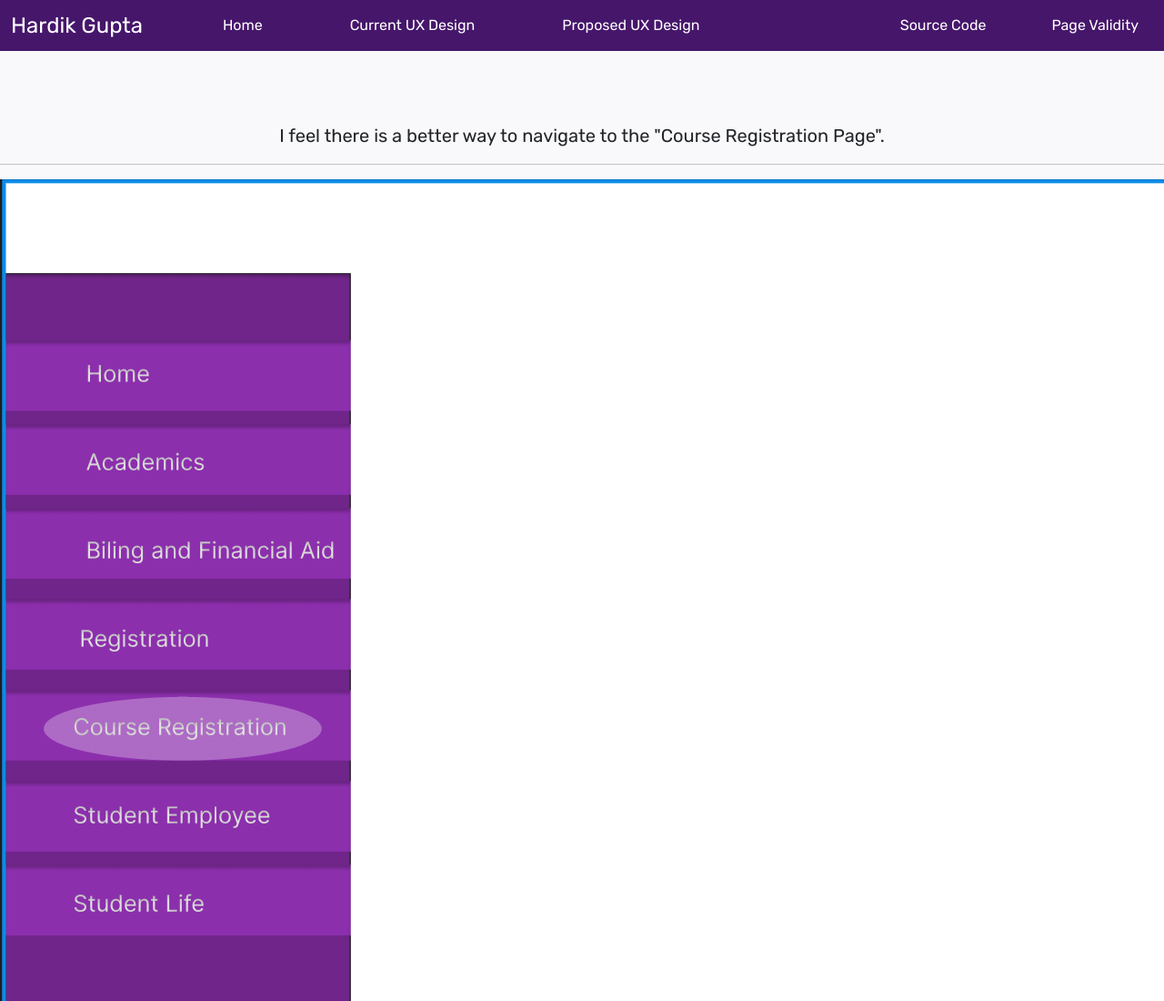
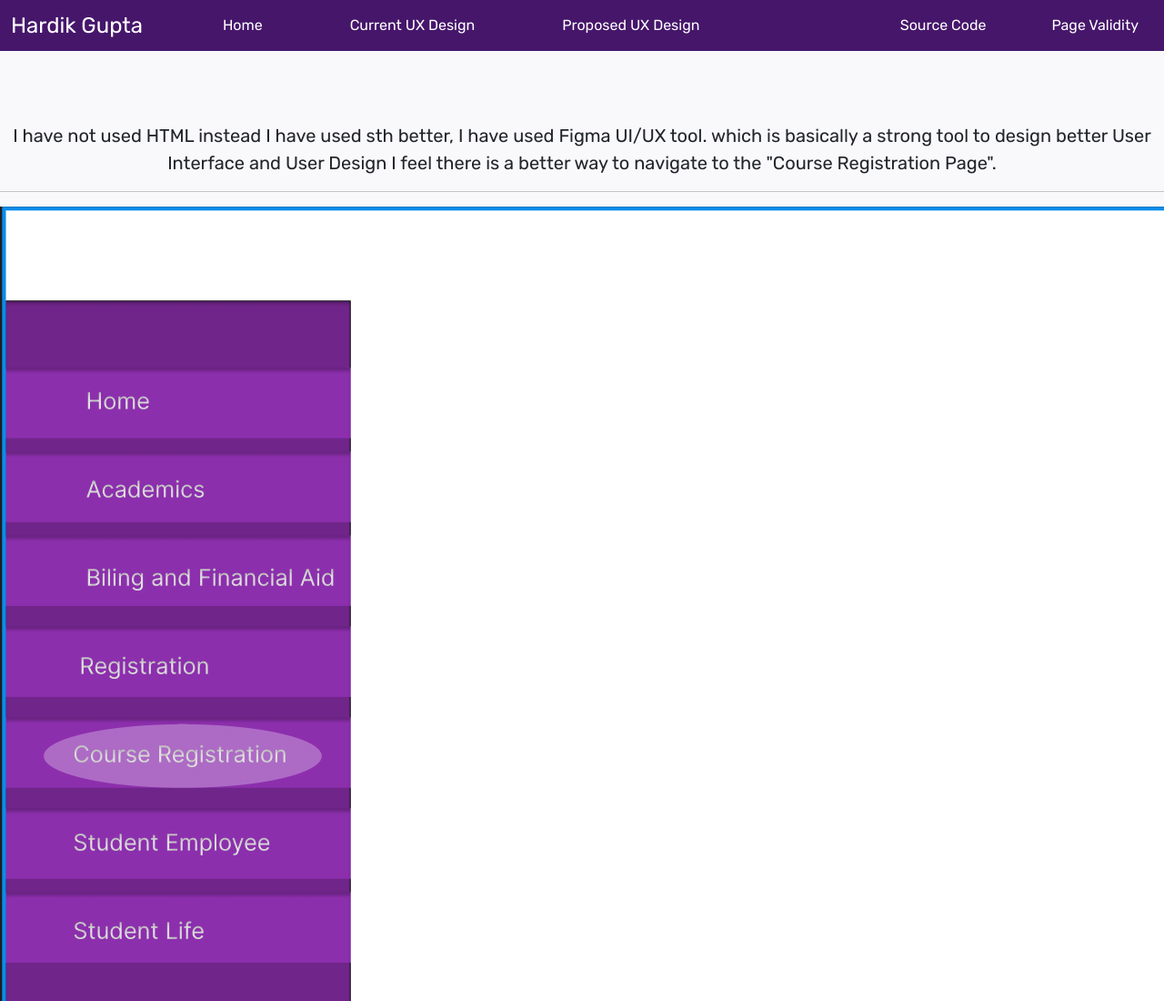
Before and after one commit to hadik10/Juliett376, a plain HTML site: page pages/improved_ux.html in a window 1280 px wide. Shown: the top 1100 px of the page at 91% size. Drawn offline with nearby package versions, Linux system fonts and the light colour scheme; a script that the page names is missing.

Commit message:
Update improved_ux.html

```diff
--- a/pages/improved_ux.html
+++ b/pages/improved_ux.html
@@ -43,7 +43,8 @@
   <br>
 
   <div id="allContent">
-      <p id="dashboard"><br>I feel there is a better way to navigate to the "Course Registration Page".</p>
+      <p id="dashboard"><br>I have not used HTML instead I have used sth better, I have used Figma UI/UX tool. which is basically a strong tool to design better User Interface and User Design
+        I feel there is a better way to navigate to the "Course Registration Page".</p>
     </div>
 
 
```
